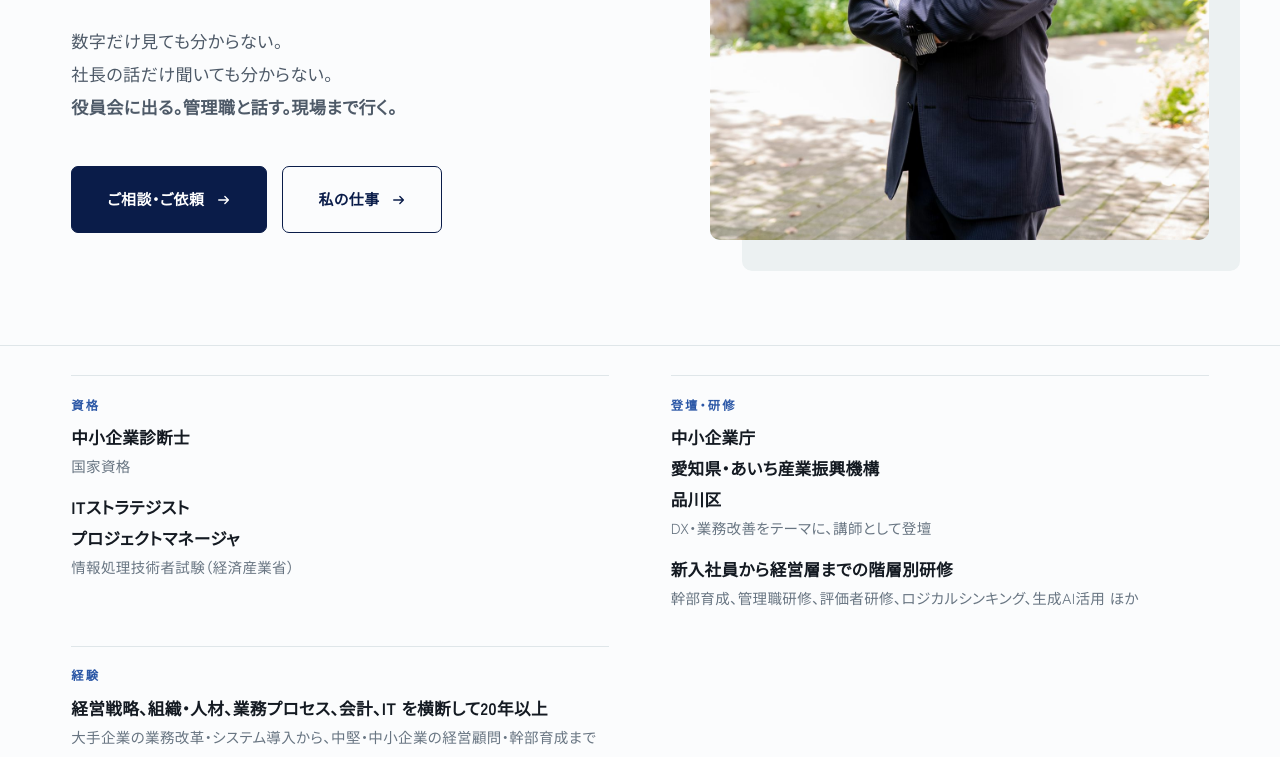
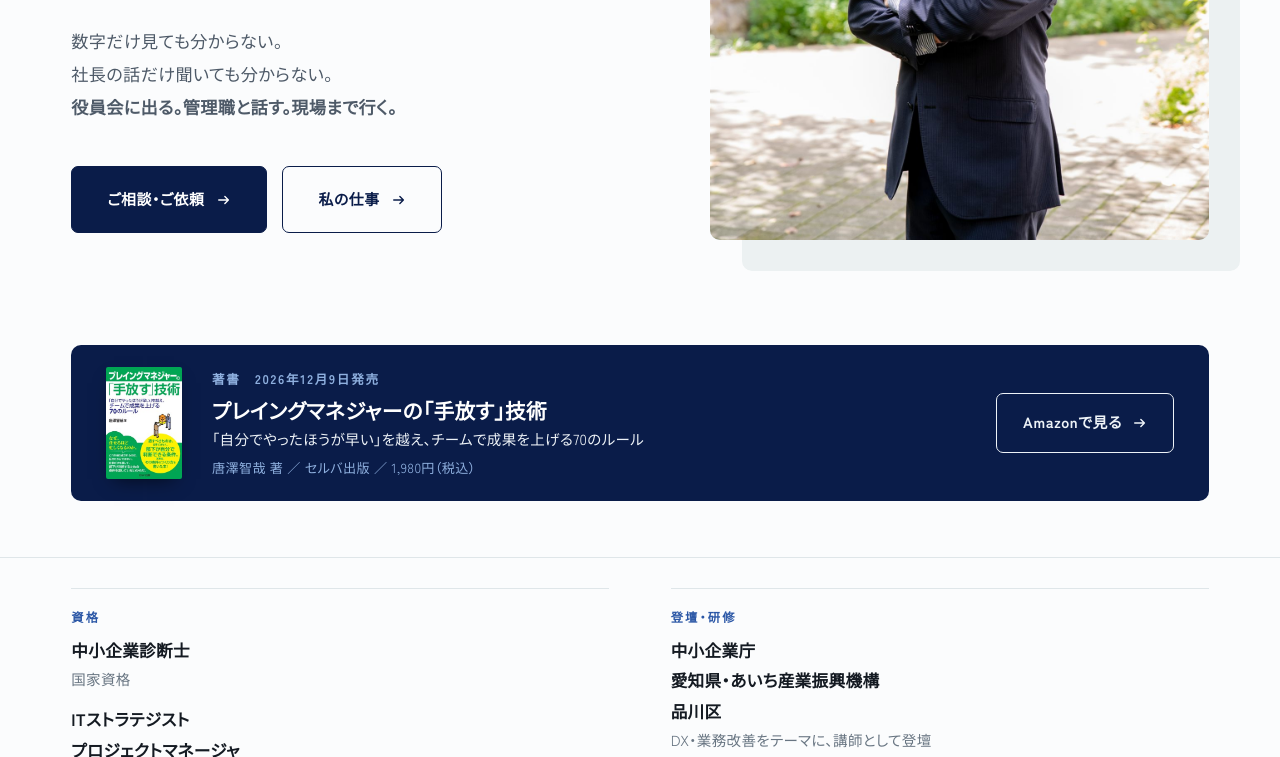
Before and after one commit to tomoya800726-sketch/tomoya-hub, a plain HTML site: page index.html in a window 1280 px wide. Shown: the part 551-1308 px from the top of the page. Drawn offline with Linux system fonts and the light colour scheme.

Commit message:
第70稿：ヒーロー直下に書籍の帯を追加（書影・書名・12月9日発売・Amazonへ）
Co-Authored-By: Claude Opus 5.5 <noreply@anthropic.com>

```diff
--- a/index.html
+++ b/index.html
@@ -544,6 +544,28 @@ footer .btm{margin-top:2.2rem;font-size:.7rem;letter-spacing:.08em;opacity:.42;}
   html{scroll-behavior:auto;}
   *{animation:none !important;transition:none !important;}
 }
+/* ═══ 書籍の帯（2026-11-25 追加。ヒーローの直下に1本だけ） ═══ */
+.bookband{padding:0 0 3.2rem;}
+.bookband .bk{display:grid;grid-template-columns:auto 1fr auto;gap:1.7rem;align-items:center;
+  background:var(--navy);color:var(--on-navy);border-radius:var(--r);padding:1.25rem 2rem;
+  transition:transform .28s var(--ease),box-shadow .28s var(--ease);}
+.bookband .bk:hover{transform:translateY(-2px);box-shadow:0 14px 30px -20px rgba(10,28,73,.45);}
+.bookband img{width:76px;height:auto;border-radius:2px;box-shadow:0 8px 18px -8px rgba(0,0,0,.65);}
+.bookband .bk-k{display:block;font-size:.72rem;font-weight:700;letter-spacing:.14em;color:var(--blue-lt);}
+.bookband .bk-t{display:block;margin-top:.2rem;font-size:1.18rem;font-weight:700;line-height:1.5;color:#fff;}
+.bookband .bk-s{display:block;margin-top:.1rem;font-size:.83rem;line-height:1.7;}
+.bookband .bk-m{display:block;margin-top:.3rem;font-size:.75rem;line-height:1.6;color:var(--blue-lt);}
+.bookband .bk-go{display:inline-flex;align-items:center;gap:.6rem;padding:.85rem 1.5rem;border-radius:7px;
+  border:1.5px solid var(--on-navy);font-size:.85rem;font-weight:700;letter-spacing:.04em;white-space:nowrap;
+  transition:background .28s var(--ease),color .28s var(--ease);}
+.bookband .bk-go svg{width:14px;height:14px;transition:transform .3s var(--ease);}
+.bookband .bk:hover .bk-go{background:#fff;color:var(--navy);}
+.bookband .bk:hover .bk-go svg{transform:translateX(4px);}
+@media (max-width:640px){
+  .bookband .bk{grid-template-columns:auto 1fr;gap:1rem 1.1rem;padding:1.15rem 1.2rem;}
+  .bookband img{width:64px;}
+  .bookband .bk-go{grid-column:1 / -1;justify-content:center;}
+}
 </style>
 </head>
 <body>
@@ -601,6 +623,22 @@ footer .btm{margin-top:2.2rem;font-size:.7rem;letter-spacing:.08em;opacity:.42;}
       <figure class="portrait rise">
         <div class="frame"><img src="images/portrait.jpg" alt="唐澤智哉" width="1200" height="1800" fetchpriority="high" decoding="async"></div>
       </figure>
+    </div>
+  </section>
+
+  <!-- ══════════ 書籍の帯（2026-11-25） ══════════ -->
+  <section class="bookband rise" aria-label="著書">
+    <div class="wrap">
+      <a class="bk" href="https://www.amazon.co.jp/dp/4868511122">
+        <img src="images/book-cover.jpg?v=20261125" alt="『プレイングマネジャーの「手放す」技術』の表紙" width="240" height="355" decoding="async">
+        <div>
+          <span class="bk-k">著書　2026年12月9日発売</span>
+          <b class="bk-t">プレイングマネジャーの「手放す」技術</b>
+          <span class="bk-s">「自分でやったほうが早い」を越え、チームで成果を上げる70のルール</span>
+          <span class="bk-m">唐澤智哉 著 ／ セルバ出版 ／ 1,980円（税込）</span>
+        </div>
+        <span class="bk-go">Amazonで見る<svg viewBox="0 0 16 16" fill="none" stroke="currentColor" stroke-width="1.7" stroke-linecap="round" stroke-linejoin="round"><path d="M2 8h11M9 4l4 4-4 4"/></svg></span>
+      </a>
     </div>
   </section>
 
```
Also changed, not shown: images/book-cover.jpg (added).
